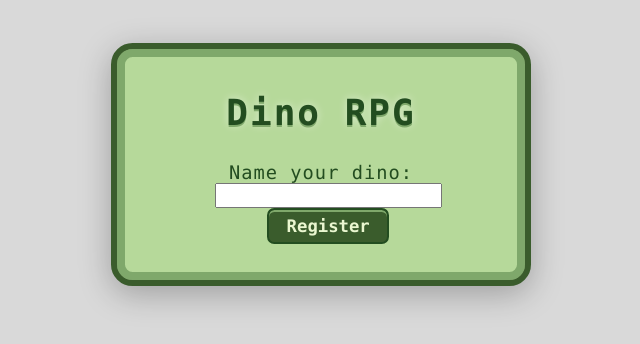
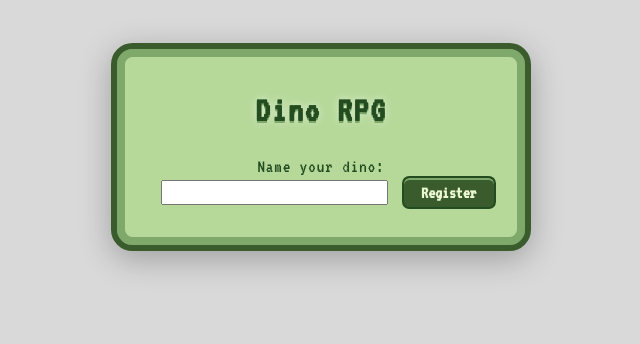
Before and after one commit to williamwestergard/Sanity-react-gruppuppgift, a React (Vite) app in the folder frontend/: page /dino-rpg in a window 1280 px wide. Shown: the top 344 px of the page, without its empty margins (304-944 px from the left). Built offline with nearby package versions, Linux system fonts and the light colour scheme; a web font is replaced by a local one.

Commit message:
font link css

```diff
--- a/frontend/src/components/game/DinoRPG.css
+++ b/frontend/src/components/game/DinoRPG.css
@@ -1,3 +1,5 @@
+@import url("https://fonts.googleapis.com/css2?family=VT323&display=swap");
+
 .dino-rpg-container {
   max-width: 420px;
   margin: 3rem auto;
@@ -70,5 +72,3 @@ form label {
   color: #234d20;
   text-shadow: 0 2px #7fa86b;
 }
-
-@import url("https://fonts.googleapis.com/css2?family=VT323&display=swap");
```
